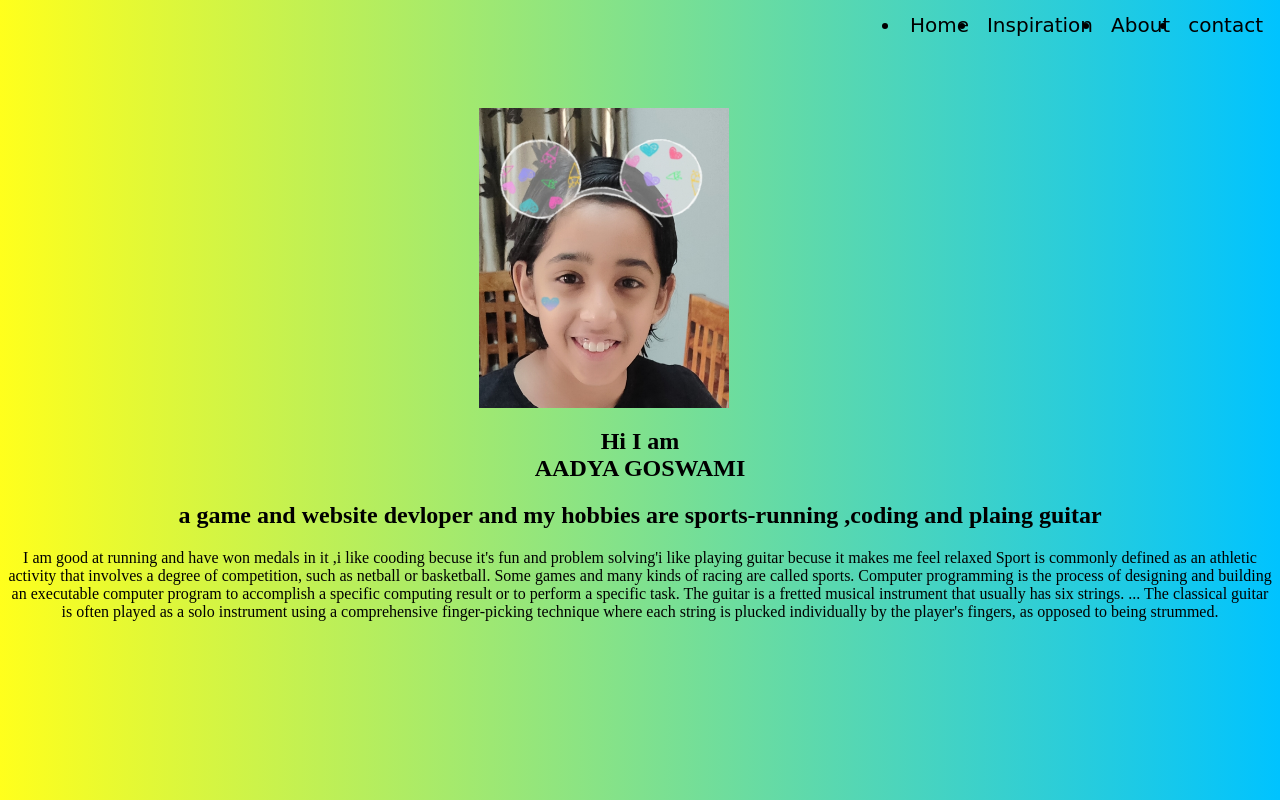
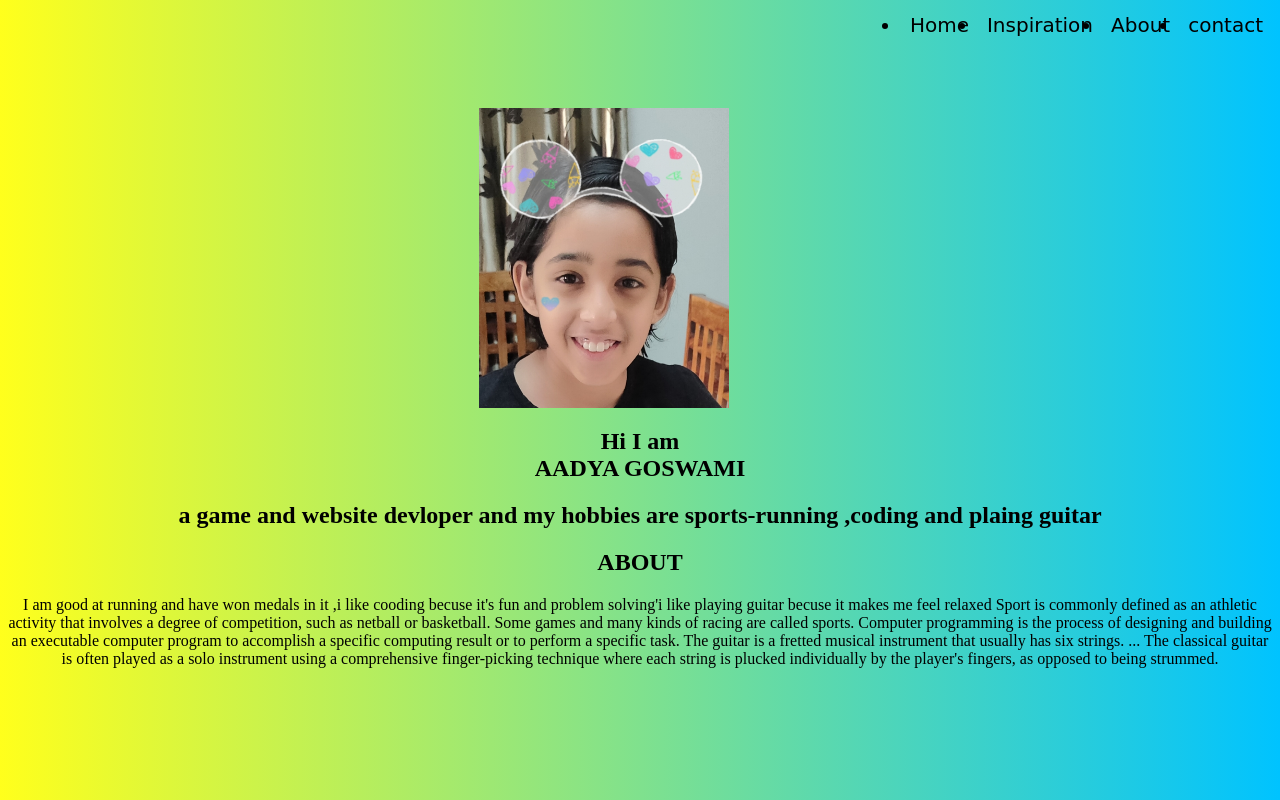
Before and after one commit to adya-code/blog2, a plain HTML site: page index.html in a window 1280 px wide. Drawn offline with Linux system fonts and the light colour scheme.

Commit message:
Add files via upload

```diff
--- a/index.html
+++ b/index.html
@@ -30,7 +30,7 @@
     </section>
     <section id="about">
         <div class="line"></div>
-        <p>I am good at running and have won medals in it ,i like cooding becuse it's fun and problem solving'i like playing guitar becuse it makes me feel relaxed
+        <h1>ABOUT</h1><p>I am good at running and have won medals in it ,i like cooding becuse it's fun and problem solving'i like playing guitar becuse it makes me feel relaxed
 
         Sport is commonly defined as an athletic activity that involves a degree of competition, such as netball or basketball. Some games and many kinds of racing are called sports.
 
```
